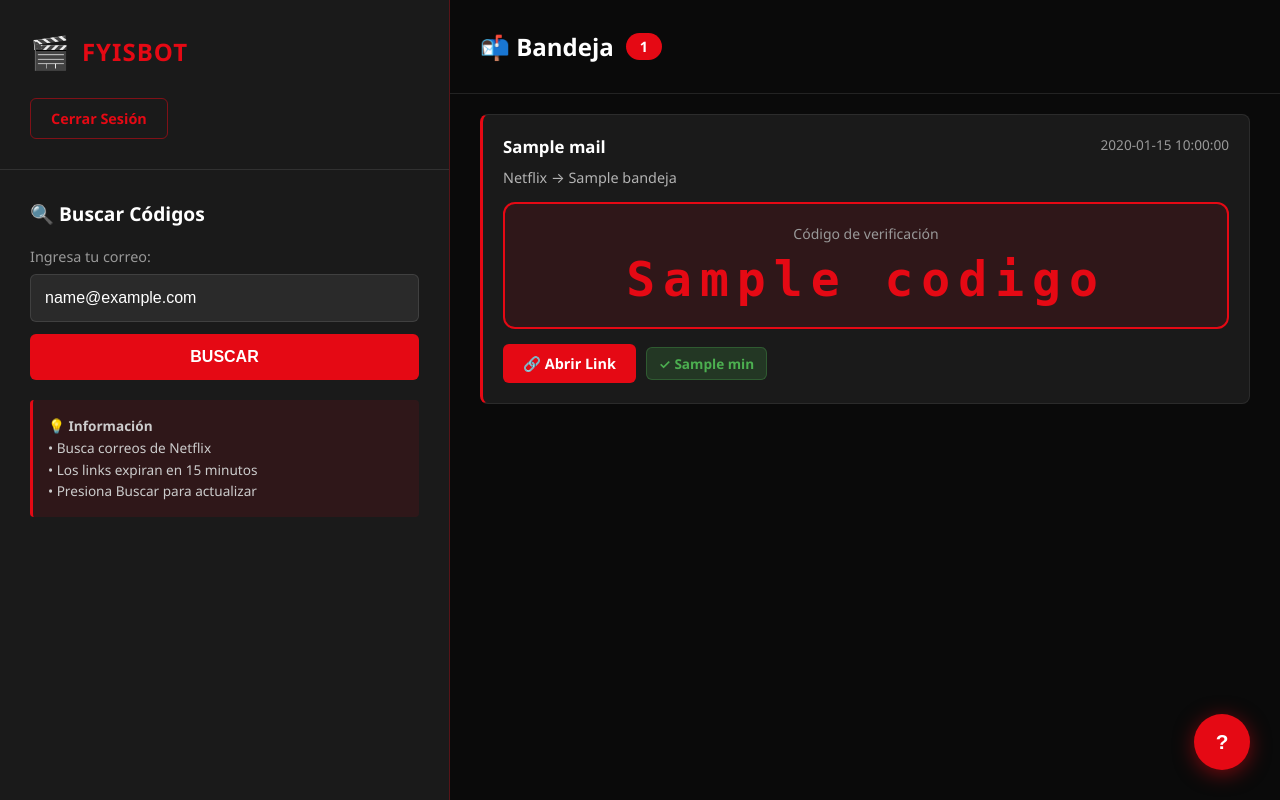
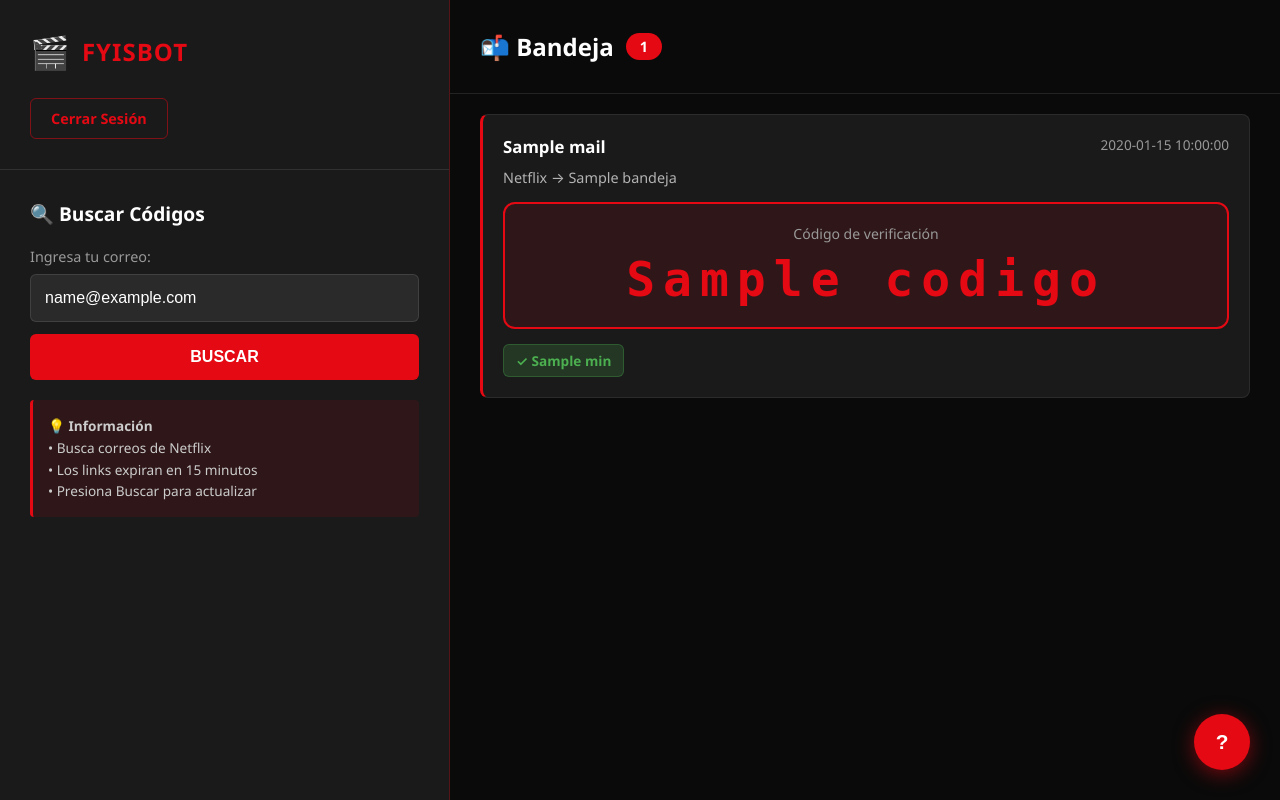
Before and after one commit to myhg02-ui/fyisbot-v3, a Flask app: template templates/dashboard.html in a window 1280 px wide. Run offline with Flask 3, Linux system fonts and the light colour scheme; the template is opened without the code that fills it: most values are stand-ins (such as "Sample title", 1, 10 or a date in 2020).

Commit message:
fix: ocultar botón Abrir Link cuando hay código de verificación

```diff
--- a/templates/dashboard.html
+++ b/templates/dashboard.html
@@ -690,7 +690,7 @@
                         {% endif %}
 
                         <div class="mail-actions">
-                            {% if m.link %}
+                            {% if m.link and not m.codigo %}
                                 <a href="{{ m.link }}" target="_blank" class="open-link">
                                     🔗 Abrir Link
                                 </a>
```
